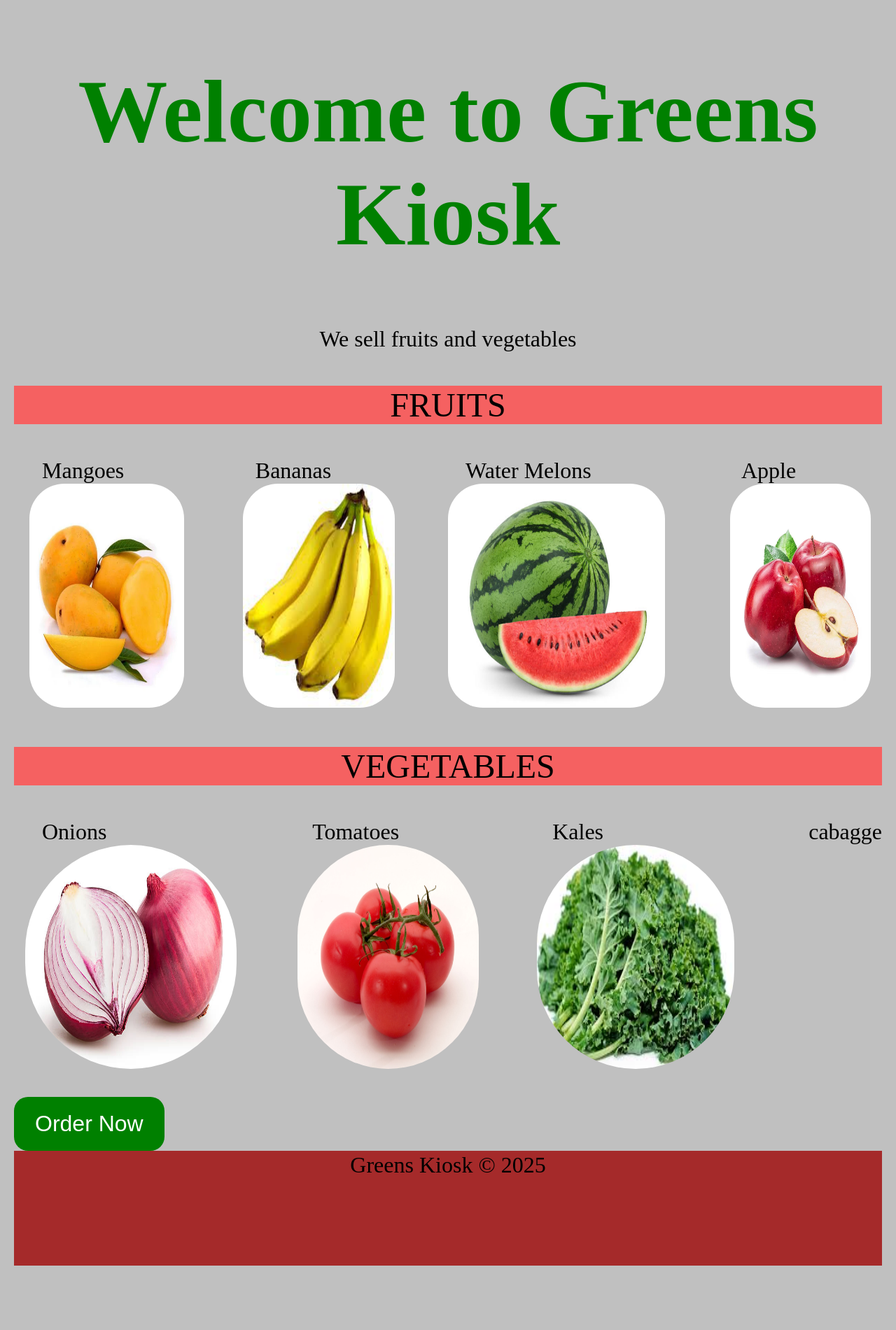
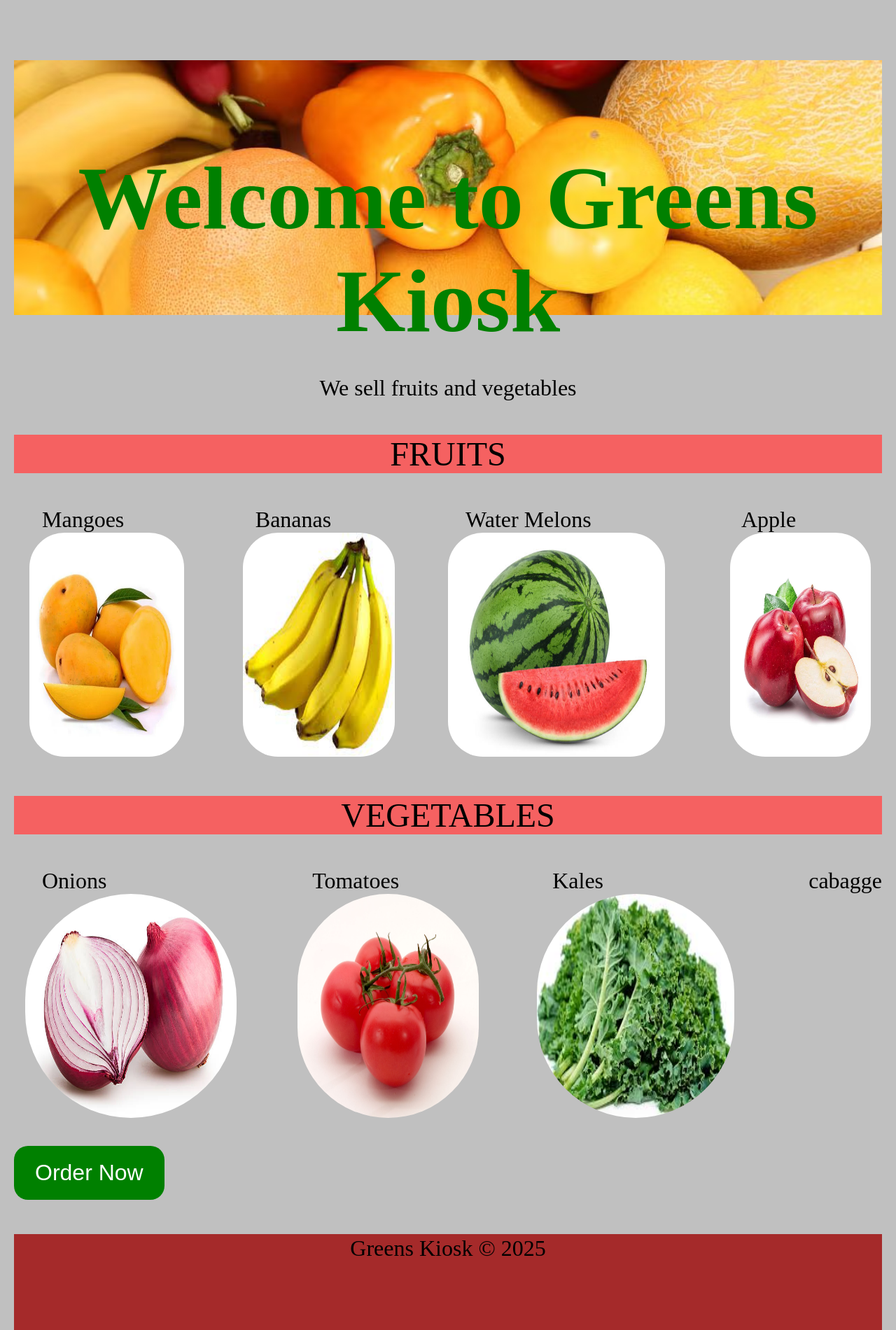
Before and after one commit to joanitaawinjo/Javascript-DOM, a plain HTML site: page index.html in a window 1280 px wide. Shown: the top 1900 px of the page at 70% size. Before the commit the page ends 1828 px from the top, so only its background shows below. Drawn offline with Linux system fonts and the light colour scheme.

Commit message:
added changes

```diff
--- a/index.js
+++ b/index.js
@@ -2,6 +2,7 @@ const body = document.body.style.backgroundColor = 'silver'
 
 const heading = document.getElementById('title')
 heading.style.color = 'green'
+heading.style.backgroundImage = 'images/apple-image.webp'
 
 
 document.querySelectorAll('h3').forEach(h3 => {
@@ -71,6 +72,9 @@ orderButton.addEventListener('click', ()=>{
 
 const paragraph = document.querySelector('p')
 
+const hr = document.createElement('hr');
+
+
 const footer = document.createElement('footer');
 const copyright = document.createElement('p');
 copyright.textContent = 'Greens Kiosk \u00A9 2025 ';
--- a/style.css
+++ b/style.css
@@ -6,6 +6,17 @@
   #title {
     font-size: 8em;
     text-align: center;
+  }
+  h1{
+    background-image:url(images/image-two.avif);
+    height: 30vh;
+    position: relative;
+    background-size: cover;
+    padding-top: 10%;
+    background-repeat:no-repeat;
+
+
+
   }
   h3 {
     font-weight: normal;
@@ -45,6 +56,9 @@ p{
   font-size: 2em;
   text-align: center;
   margin: 0 auto;
+}
+footer{
+  margin-top: 4%;
 }
 
 
@@ -136,16 +150,17 @@ ul {
 
 
 @media only screen and (min-width:1000px){
-    body {
-        margin: 0;
+     body {
         width: 100%;
-        padding: 0;
         font-family: gotham;
         position: relative;
         height: 100%;
+        overflow: hidden;
+        margin: auto;
     }
     #title{
-        font-size: 5vw;
+        font-size: 3em;
+    }
     }
 
   }
```
Also changed, not shown: images/fruits.jpg (added), images/image one.avif (added), images/image-two.avif (added), images/veg and fruts.avif (added).
